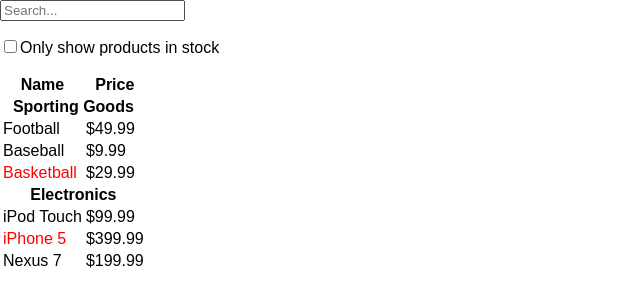
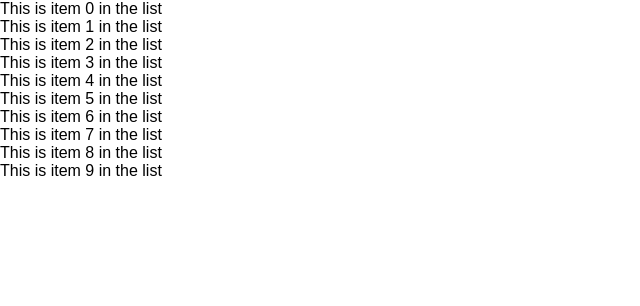
Before and after one commit to shuangmianxiaoQ/LearningReact, a React (Create React App) app in the folder my-app/: page / in a window 1280 px wide. Shown: the top 306 px of the page, without its empty margins (0-640 px from the left). Built offline with nearby package versions, Linux system fonts and the light colour scheme.

Commit message:
React：深入JSX

```diff
--- a/my-app/src/App.js
+++ b/my-app/src/App.js
@@ -14,7 +14,8 @@ import React, { Component } from 'react';
 // import Reservation from './demo06/表单';
 // import Calculator from './demo07/状态提升';
 // import SignUpDialog from './demo08/组合';
-import FilterableProductTable from './demo09/React理念';
+// import FilterableProductTable from './demo09/React理念';
+import ListOfTenThings from './demo10/深入JSX';
 
 // const comment = {
 //   date: new Date().toLocaleDateString(),
@@ -28,7 +29,7 @@ import FilterableProductTable from './demo09/React理念';
 class App extends Component {
   render() {
     return (
-      <FilterableProductTable />
+      <ListOfTenThings />
     )
   }
 }
--- /dev/null
+++ b/my-app/src/demo10/深入JSX.js
@@ -0,0 +1,32 @@
+import React, { Component } from 'react';
+
+class Repeat extends Component {
+  constructor(props) {
+    super(props);
+    console.log(props);
+  }
+
+  render() {
+    let items = [];
+    for (let i = 0; i < this.props.numTimes; i++) {
+      items.push(this.props.children(i));
+    }
+    return (
+      <div>
+        {items}
+      </div>
+    );
+  }
+}
+
+class ListOfTenThings extends Component {
+  render() {
+    return (
+      <Repeat numTimes={10}>
+        {index => <div key={index}>This is item {index} in the list</div>}
+      </Repeat>
+    );
+  }
+}
+
+export default ListOfTenThings;
```
